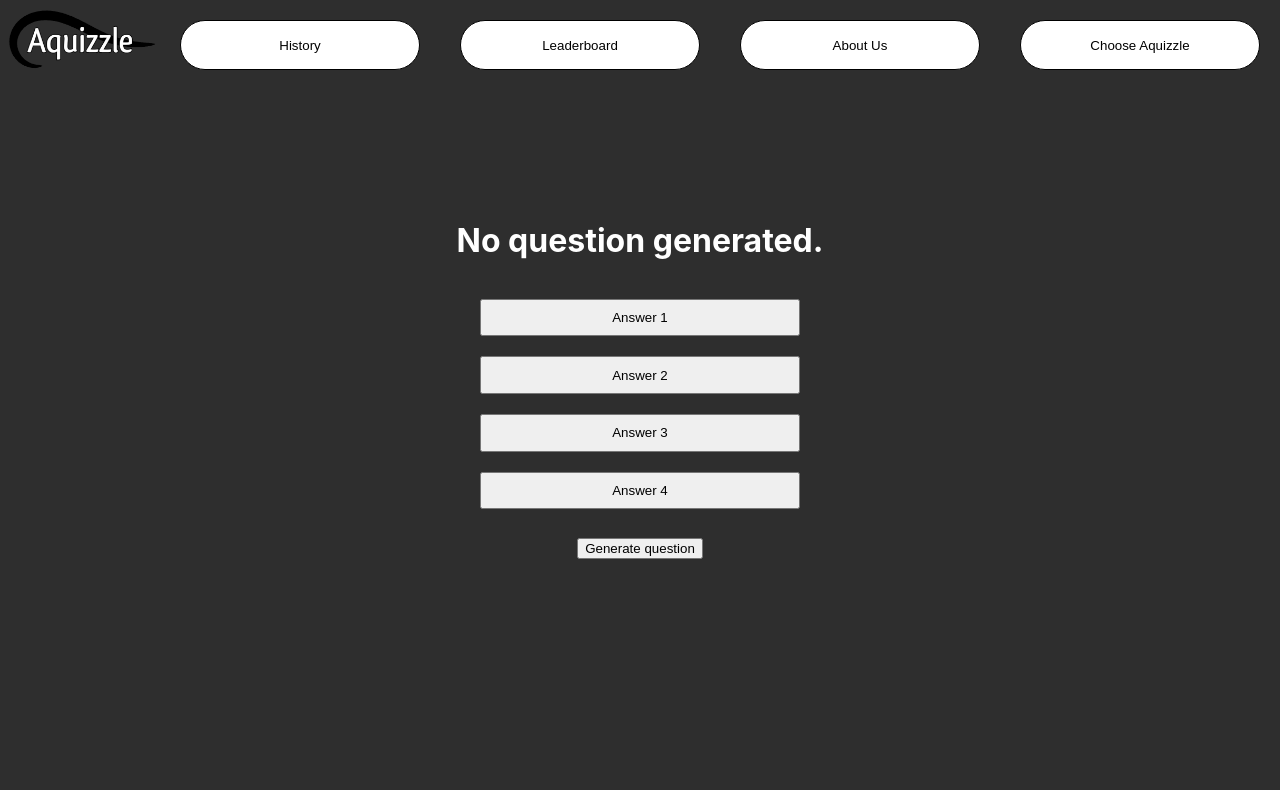
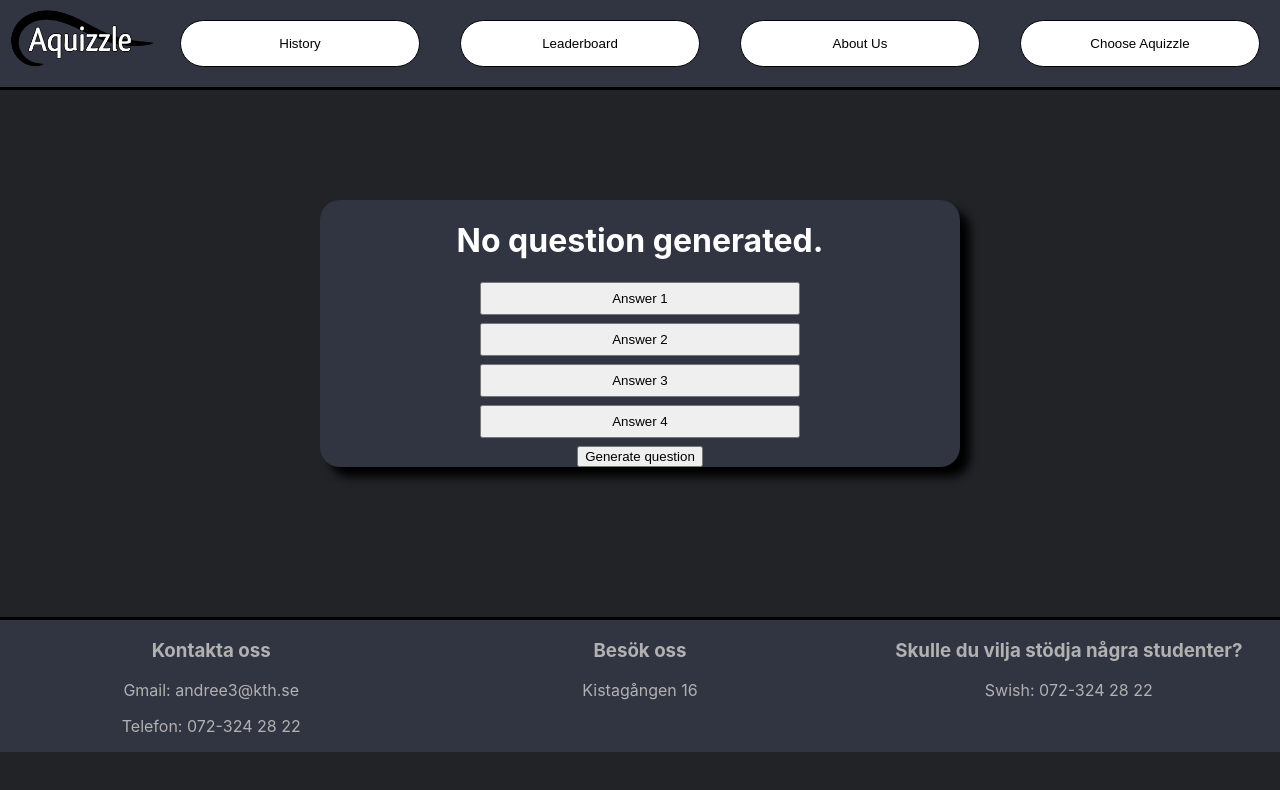
Before and after one commit to Aquizzle-Dev-Team/Aquizzle, a React (Create React App) app: page / in a window 1280 px wide. Shown: the top 790 px of the page. Built offline with nearby package versions, Linux system fonts and the light colour scheme; no server answers.

Commit message:
Added some overall css, also added a footer component to the app

```diff
--- a/src/css/App.css
+++ b/src/css/App.css
@@ -2,11 +2,12 @@
   text-align: center;
   display: grid;
   grid-template-columns: 160px auto;
-  grid-template-rows: 100px auto ;
+  grid-template-rows: 100px auto;
   grid-template-areas:
   "logo homePageButtons"
   "startHomePage startHomePage"
-  "quiz quiz";
+  "quiz quiz"
+  "footer footer";
 }
 .logo{
   grid-area: logo;
@@ -20,3 +21,6 @@
 .quiz{
   grid-area: quiz;
 }
+.footer{
+  grid-area: footer;
+}
--- /dev/null
+++ b/src/css/footer.css
@@ -0,0 +1,22 @@
+.footerDiv{
+    background-color:#313541;
+    border-top: solid black;
+    grid-area: footer;
+    display: grid;
+    grid-template-columns: 33% auto 33%;
+    grid-template-rows: auto;
+    grid-template-areas:
+    "kontaktaOss besökOss stödjaStudenter";
+    color: rgb(177, 177, 177);
+}
+.kontaktaOss{
+    grid-area: kontaktaOss;
+}
+.besökOss{
+    grid-area: besökOss;
+}
+.stödjaStudenter{
+    grid-area: stödjaStudenter;
+}
+
+.footerDiv p{}
--- a/src/css/homePageButtons.css
+++ b/src/css/homePageButtons.css
@@ -8,6 +8,8 @@
     "history leaderboard aboutUs something";
     background-color: #30303000;
     grid-area: homePageButtons;
+    border-bottom: solid;
+    background-color:#313541;
 }
 .Div button{
     margin: 20px;
--- a/src/css/logo.css
+++ b/src/css/logo.css
@@ -3,6 +3,8 @@
     margin-bottom: 10px;
     background-color: #30303000;
     grid-area: logo;
+    border-bottom: solid;
+    background-color:#313541;
 }
 .logoDiv img{
     height: 88%;
--- a/src/css/quiz.css
+++ b/src/css/quiz.css
@@ -1,11 +1,14 @@
 .quizDiv{
+    background-color:#313541;
+    box-shadow: 10px 10px 10px;
+    border-radius: 20px;
     text-align: center;
     margin: auto;
     grid-area: quiz;
     margin-top: 100px;
+    margin-bottom: 150px;
     display: grid;
     width: 50%;
-    height: 100%;
     grid-template-columns: auto;
     grid-template-rows: auto ;
     grid-template-areas:
@@ -20,12 +23,15 @@
     text-align: center;
     grid-area: question;
     color: white;
+    margin-left: 5px;
+    margin-right: 5px;
 }
 .answer1{
     grid-area: answer1;
     margin: 20px;
     margin-top: 0px;
     width: 50%;
+    height: 80%;
     margin-left: auto;
     margin-right: auto;
 }
@@ -33,6 +39,7 @@
     grid-area: answer2;
     margin: 20px;
     margin-top: 0px;
+    height: 80%;
     width: 50%;
     margin-left: auto;
     margin-right: auto;
@@ -41,6 +48,7 @@
     grid-area: answer3;
     margin: 20px;
     margin-top: 0px;
+    height: 80%;
     width: 50%;
     margin-left: auto;
     margin-right: auto;
@@ -49,6 +57,7 @@
     grid-area: answer4;
     margin: 20px;
     margin-top: 0px;
+    height: 80%;
     width: 50%;
     margin-left: auto;
     margin-right: auto;
--- a/src/index.css
+++ b/src/index.css
@@ -5,9 +5,7 @@ body {
     sans-serif;
   -webkit-font-smoothing: antialiased;
   -moz-osx-font-smoothing: grayscale;
-  background-image: url('./images/background.webp');
-  background-repeat: no-repeat;
-  background-size: cover;
+  background-color: #222327;
 }
 
 code {
--- /dev/null
+++ b/src/presenters/footerPresenter.tsx
@@ -0,0 +1,7 @@
+import FooterView from "../views/footerView";
+
+
+export default
+function Footer(){
+    return <FooterView/>
+}
--- a/src/views/App.tsx
+++ b/src/views/App.tsx
@@ -8,6 +8,7 @@ const Logo = require('../presenters/logoPresenter.tsx').default;
 const HomePageButtons = require('../presenters/homePageButtonsPresenter').default;
 const StartQuiz = require('../presenters/startQuizPresenter').default;
 const Quiz = require('../presenters/quizPresenter').default;
+const Footer = require('../presenters/footerPresenter').default;
 
 function App() {
 
@@ -16,7 +17,8 @@ function App() {
       <Logo className="logo"/>
       <HomePageButtons className="homePageButtons"/>
       <StartQuiz class="startHomePage"/>
-      {<Quiz className="quiz"/>}
+      <Quiz className="quiz"/>
+      {<Footer className="footer"/>}
     </div>
   );
 }
--- /dev/null
+++ b/src/views/footerView.tsx
@@ -0,0 +1,27 @@
+import '../css/footer.css';
+
+function FooterView(){
+
+    return(
+        <div className="footerDiv">
+            {/*<div className="slutetlogo"></div>*/}
+
+            <div className="kontaktaOss">
+                <h3>Kontakta oss</h3>
+                <p>Gmail: andree3@kth.se</p>
+                <p>Telefon: 072-324 28 22</p>
+            </div>
+
+            <div className="besökOss">
+                <h3>Besök oss</h3>
+                <p>Kistagången 16</p>
+            </div>
+            <div className="stödjaStudenter">
+                <h3>Skulle du vilja stödja några studenter?</h3>
+                <p>Swish: 072-324 28 22</p>
+            </div>
+        </div>
+    )
+}
+
+export default FooterView;
```
Also changed, not shown: src/images/background - Copy.png (added).
